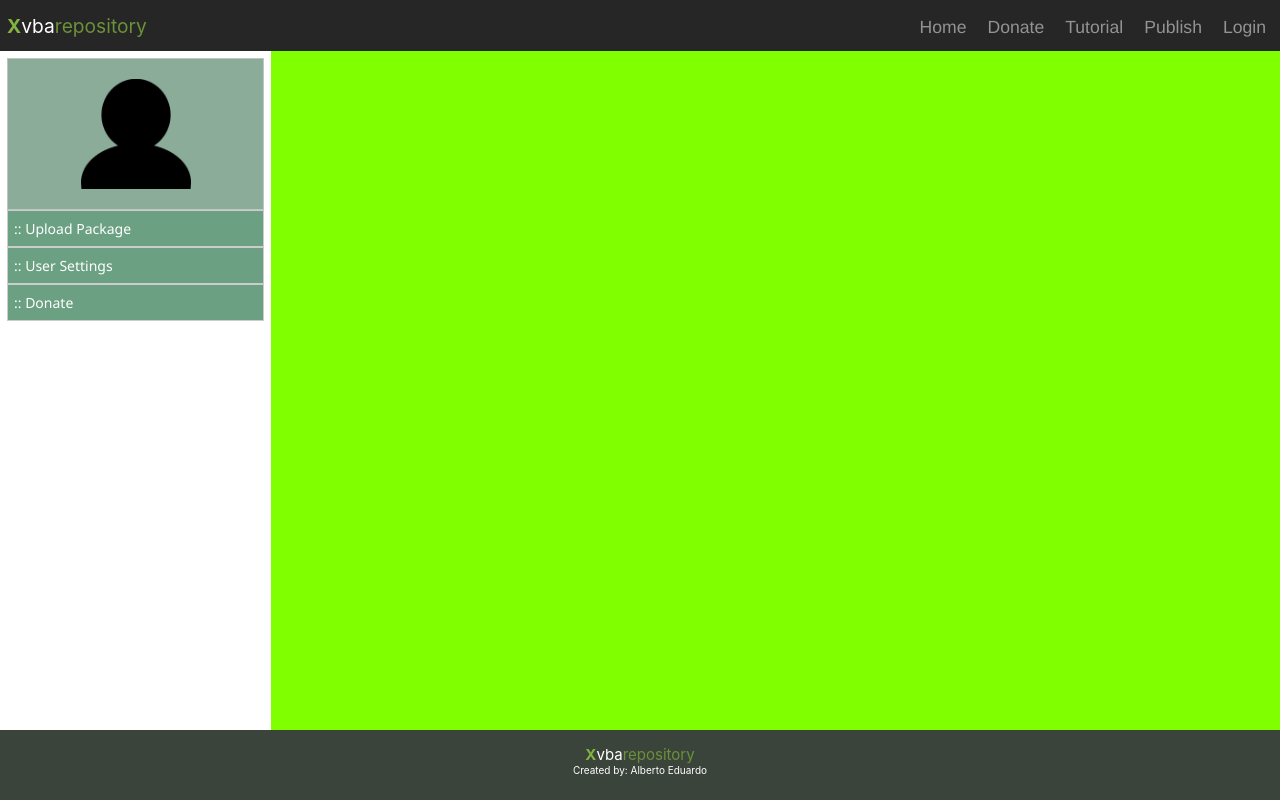
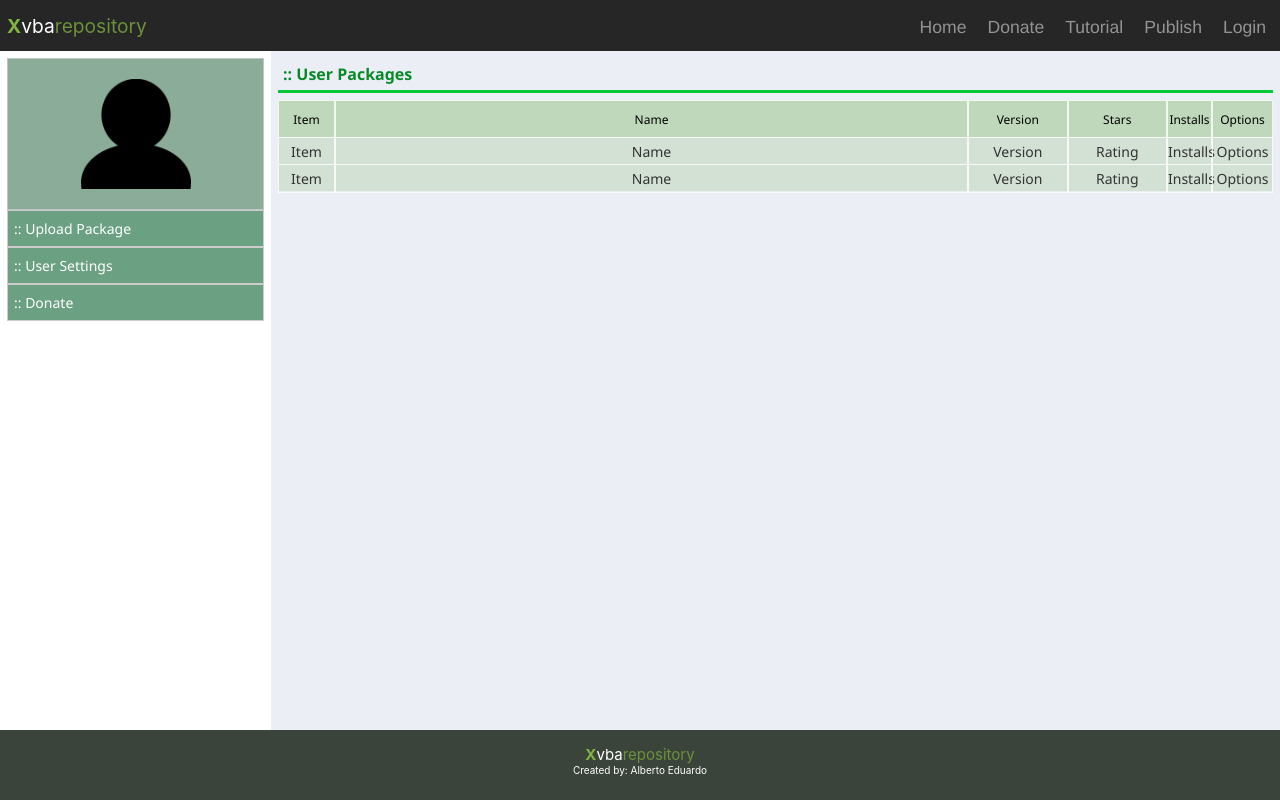
Before and after one commit to Aeraphe/xvba-repo, a React (Create React App) app: page /upload-package in a window 1280 px wide. Built offline with nearby package versions, Linux system fonts and the light colour scheme.

Commit message:
Add  UserListPackage

```diff
--- a/src/pages/Admin-Package/Admin-Package-Page.module.css
+++ b/src/pages/Admin-Package/Admin-Package-Page.module.css
@@ -16,7 +16,6 @@
 
 .User-Content{
     grid-area: 'User-Content';
-    background-color:#ffff;
     height: 100%;
     width: 100%;
 
--- a/src/pages/Admin-Package/Admin-Package.page.js
+++ b/src/pages/Admin-Package/Admin-Package.page.js
@@ -3,6 +3,7 @@ import { UploadPackageForm } from "./components/Upload-Form/Upload-Package-Form.
 import styles from "./Admin-Package-Page.module.css";
 import { Modal } from "../../shared/components/index";
 import { UserMenuComp } from './components/User-Menu/User-Menu';
+import { UserListPackagesComp } from './components/User-List-Packages/User-List-Packages.comp';
 
 
 export const AdminPackagePage = () => {
@@ -14,9 +15,7 @@ export const AdminPackagePage = () => {
                 <UserMenuComp></UserMenuComp>
             </div>
             <div className={styles['User-Content']}>
-                <div className={styles['Upload']} >
-
-                </div>
+                <UserListPackagesComp></UserListPackagesComp>
             </div>
 
             <Modal height="210px">
```
